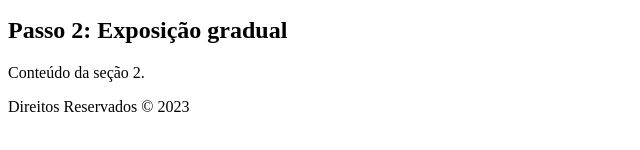
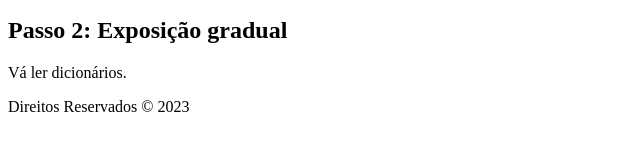
Before and after one commit to Martistoon/CI_CD, a plain HTML site: page index.html in a window 1280 px wide. Shown: the part 222-372 px from the top of the page, 0-640 px from the left. Drawn offline with Linux system fonts and the light colour scheme.

Commit message:
Entrada do passo 2

```diff
--- a/index.html
+++ b/index.html
@@ -26,7 +26,7 @@
 
         <section>
           <h2>Passo 2: Exposição gradual</h2>
-          <p>Conteúdo da seção 2.</p>
+          <p>Vá ler dicionários.</p>
         </section>
       </main>
 
```
